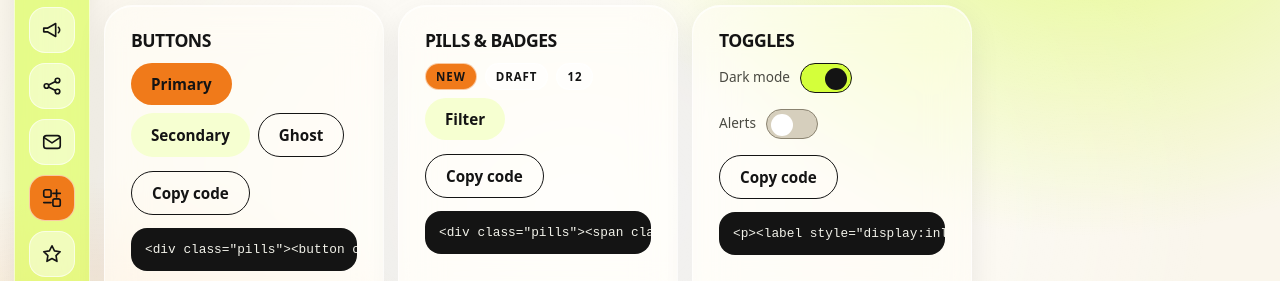
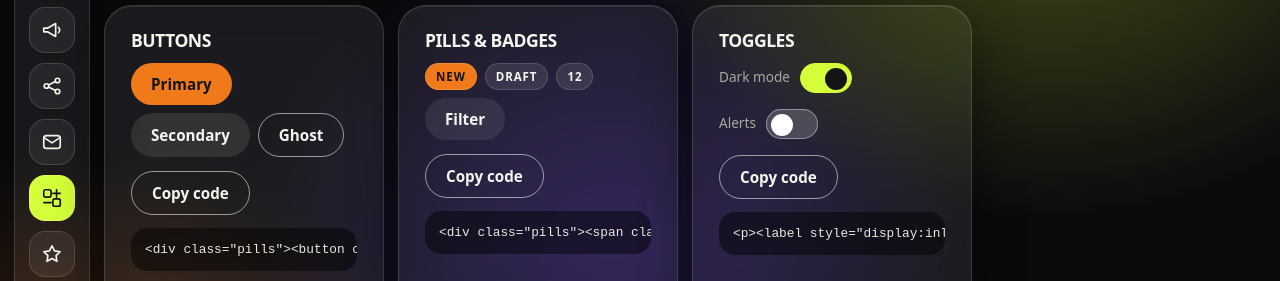
Before and after one commit to amireven-crypto/design-studio, a plain HTML site: page components/index.html in a window 1280 px wide. Shown: the part 192-473 px from the top of the page. Drawn offline with Linux system fonts and the light colour scheme.

Commit message:
Dark glass theme with soft colour glows

```diff
--- a/assets/common.js
+++ b/assets/common.js
@@ -1,6 +1,6 @@
 /* Shared: sidebar rail, toast, copy helper */
 (function(){
-  try{if(localStorage.dsAccentCreamY)document.documentElement.style.setProperty('--accent',localStorage.dsAccentCreamY)}catch(e){}
+  try{if(localStorage.dsAccentDark)document.documentElement.style.setProperty('--accent',localStorage.dsAccentDark)}catch(e){}
   var root=document.documentElement.dataset.root||'./';
   var items=[['home','','Hub'],['globe','websites/','Websites'],['rocket','landing/','Landing pages'],['megaphone','ads/','Ads'],
     ['share','social/','Social posts'],['mail','email/','Email'],['blocks','components/','Components'],['star','icons/','Icons'],['palette','brand-kit/','Brand kit']];
--- a/assets/style.css
+++ b/assets/style.css
@@ -81,3 +81,37 @@ input[type=text],input[type=email],textarea,select{background:var(--glass-strong
 .badge.acc{background:var(--accent)}
 dialog::backdrop{background:rgba(20,20,20,.25);-webkit-backdrop-filter:blur(6px);backdrop-filter:blur(6px)}
 .ig button:hover{background:var(--accent)!important}
+
+/* Dark glass theme (overrides) */
+:root{--bg:#0A0A0D;--card:#16161B;--card-2:rgba(255,255,255,.08);--line:rgba(255,255,255,.16);--text:#F5F5F0;--muted:#A8A8A0;
+  --accent-text:#F59A4A;--brand-tint:rgba(212,255,58,.12);
+  --glass:rgba(255,255,255,.07);--glass-strong:rgba(255,255,255,.10);--glass-border:rgba(255,255,255,.14);--blur:blur(20px) saturate(1.4)}
+html{background:#0A0A0D}
+body{color:var(--text);background:
+  radial-gradient(620px 520px at 82% 6%,rgba(212,255,58,.30),transparent 70%),
+  radial-gradient(560px 520px at 6% 88%,rgba(240,122,26,.32),transparent 70%),
+  radial-gradient(520px 460px at 48% 55%,rgba(124,77,255,.22),transparent 70%),
+  #0A0A0D fixed;background-attachment:fixed}
+.card,.rail,.snav,dialog,.tabs,.ig button{box-shadow:0 20px 50px rgba(0,0,0,.45),inset 0 1px 0 rgba(255,255,255,.08);color:var(--text)}
+.card.hero{background:linear-gradient(135deg,rgba(255,255,255,.10),rgba(255,255,255,.04))!important}
+.rail{background:rgba(255,255,255,.06)!important}
+.rail a{color:var(--text);background:rgba(255,255,255,.07)}
+.rail a[aria-current=page],.rail a:hover{background:var(--brand);color:#141414}
+.ph,.card .card{background:rgba(255,255,255,.06)!important}
+.btn{background:rgba(255,255,255,.10);color:var(--text)}
+.btn.primary{background:var(--accent);color:#141414}
+.btn.ghost{border:1.5px solid rgba(255,255,255,.55);color:var(--text);background:transparent}
+.card.link:hover{outline:2px solid var(--brand)}
+input[type=text],input[type=email],textarea,select{background:rgba(255,255,255,.08);border-color:rgba(255,255,255,.22);color:var(--text)}
+select option{background:#16161B;color:var(--text)}
+.badge{background:rgba(255,255,255,.10);color:var(--text)}
+.badge.acc{background:var(--accent);color:#141414}
+.tabs button{color:var(--muted)}
+.tabs button[aria-selected=true]{background:var(--brand);color:#141414}
+.toggle{background:rgba(255,255,255,.18);border-color:rgba(255,255,255,.4)}
+.toggle:checked{background:var(--brand);border-color:var(--brand)}
+.card.hero h1{color:var(--text)}
+pre{background:rgba(0,0,0,.45);color:#E8E8E0}
+th,td{border-bottom-color:rgba(255,255,255,.12)}
+.ig button:hover{color:#141414}
+.stage canvas{box-shadow:0 30px 80px rgba(0,0,0,.6)}
```
Also changed, not shown: index.html (+3 -3 lines).
